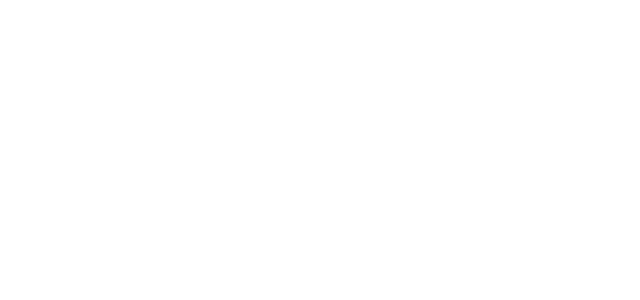
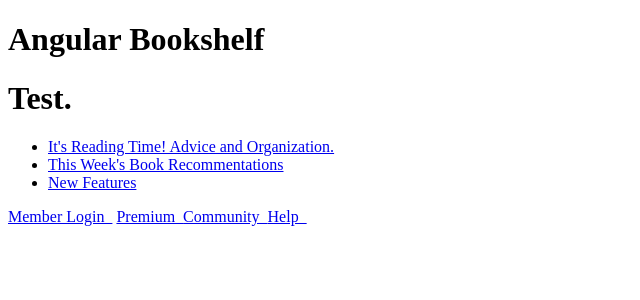
Before and after one commit to dmortkowitz/angular-bookshelf, an Angular app: page / in a window 1280 px wide. Shown: the top 300 px of the page, without its empty margins (0-640 px from the left). Built offline with nearby package versions, Linux system fonts and the light colour scheme.

Commit message:
Site now renders, with fixed routing and import issue.

```diff
--- a/package.json
+++ b/package.json
@@ -15,7 +15,8 @@
     "@angular/common": "~7.1.0",
     "@angular/compiler": "~7.1.0",
     "@angular/core": "~7.1.0",
-    "@angular/forms": "~7.1.0",
+    "@angular/forms": "^7.1.3",
+    "@angular/http": "^7.1.3",
     "@angular/platform-browser": "~7.1.0",
     "@angular/platform-browser-dynamic": "~7.1.0",
     "@angular/router": "~7.1.0",
--- a/src/app/app.component.html
+++ b/src/app/app.component.html
@@ -1,6 +1,6 @@
 <!--The content below is only a placeholder and can be replaced.-->
 <div class="container">
 
-
+<h1>{{title}}</h1>
 <router-outlet></router-outlet>
 </div>
--- a/src/app/app.component.ts
+++ b/src/app/app.component.ts
@@ -6,5 +6,5 @@
   styleUrls: ['./app.component.css']
 })
 export class AppComponent {
-  title = 'angular-bookshelf';
+  title = 'Angular Bookshelf';
 }
--- /dev/null
+++ b/src/app/app.routing.ts
@@ -0,0 +1,19 @@
+import { ModuleWithProviders }  from '@angular/core';
+import { Routes, RouterModule } from '@angular/router';
+import { MainpageComponent } from './mainpage/mainpage.component';
+import { UsershelfComponent } from './usershelf/usershelf.component';
+
+
+const appRoutes: Routes = [
+  {
+    path: '',
+    component: MainpageComponent
+  },
+  {
+    path: 'usershelf',
+    component: UsershelfComponent
+  }
+
+];
+
+export const routing: ModuleWithProviders = RouterModule.forRoot(appRoutes);
--- a/src/app/mainpage/mainpage.component.html
+++ b/src/app/mainpage/mainpage.component.html
@@ -1,3 +1,5 @@
+<h1>Test.</h1>
+
 <div class="upperNavBarLeft" id="textSlider">
   <div class="scroller">
     <div class="inner">
--- /dev/null
+++ b/src/app/usershelf/usershelf.component.html
@@ -0,0 +1,3 @@
+<p>
+  usershelf works!
+</p>
--- /dev/null
+++ b/src/app/usershelf/usershelf.component.ts
@@ -0,0 +1,15 @@
+import { Component, OnInit } from '@angular/core';
+
+@Component({
+  selector: 'app-usershelf',
+  templateUrl: './usershelf.component.html',
+  styleUrls: ['./usershelf.component.css']
+})
+export class UsershelfComponent implements OnInit {
+
+  constructor() { }
+
+  ngOnInit() {
+  }
+
+}
--- a/src/index.html
+++ b/src/index.html
@@ -2,7 +2,7 @@
 <html lang="en">
 <head>
   <meta charset="utf-8">
-  <title>AngularBookshelf</title>
+  <title>Angular Bookshelf</title>
   <base href="/">
 
   <meta name="viewport" content="width=device-width, initial-scale=1">
```
Also changed, not shown: src/app/app.module.ts (+9 -3 lines), src/app/usershelf/usershelf.component.css (added), 2 other files (tests, documents, lock files or other folders).
